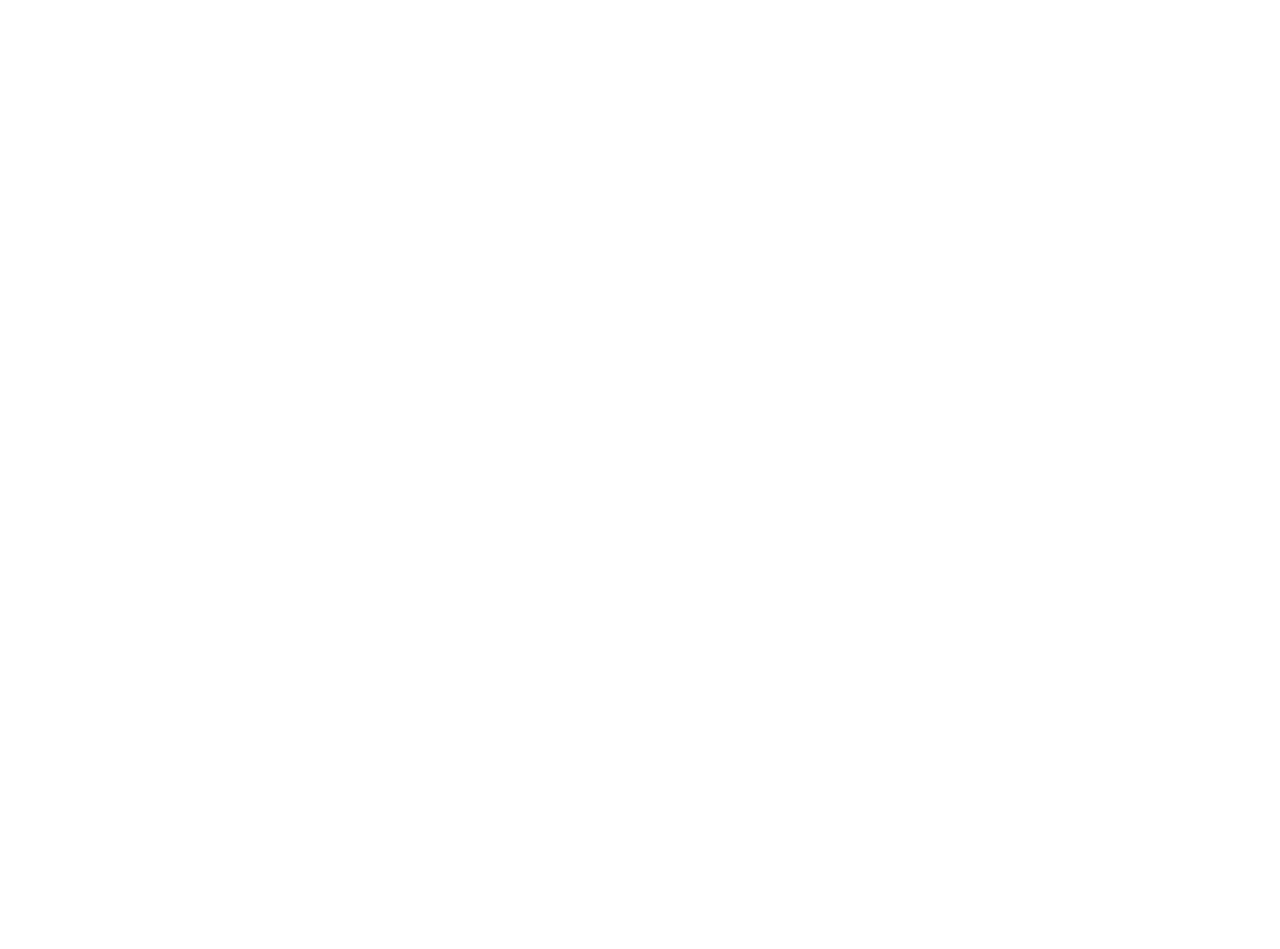
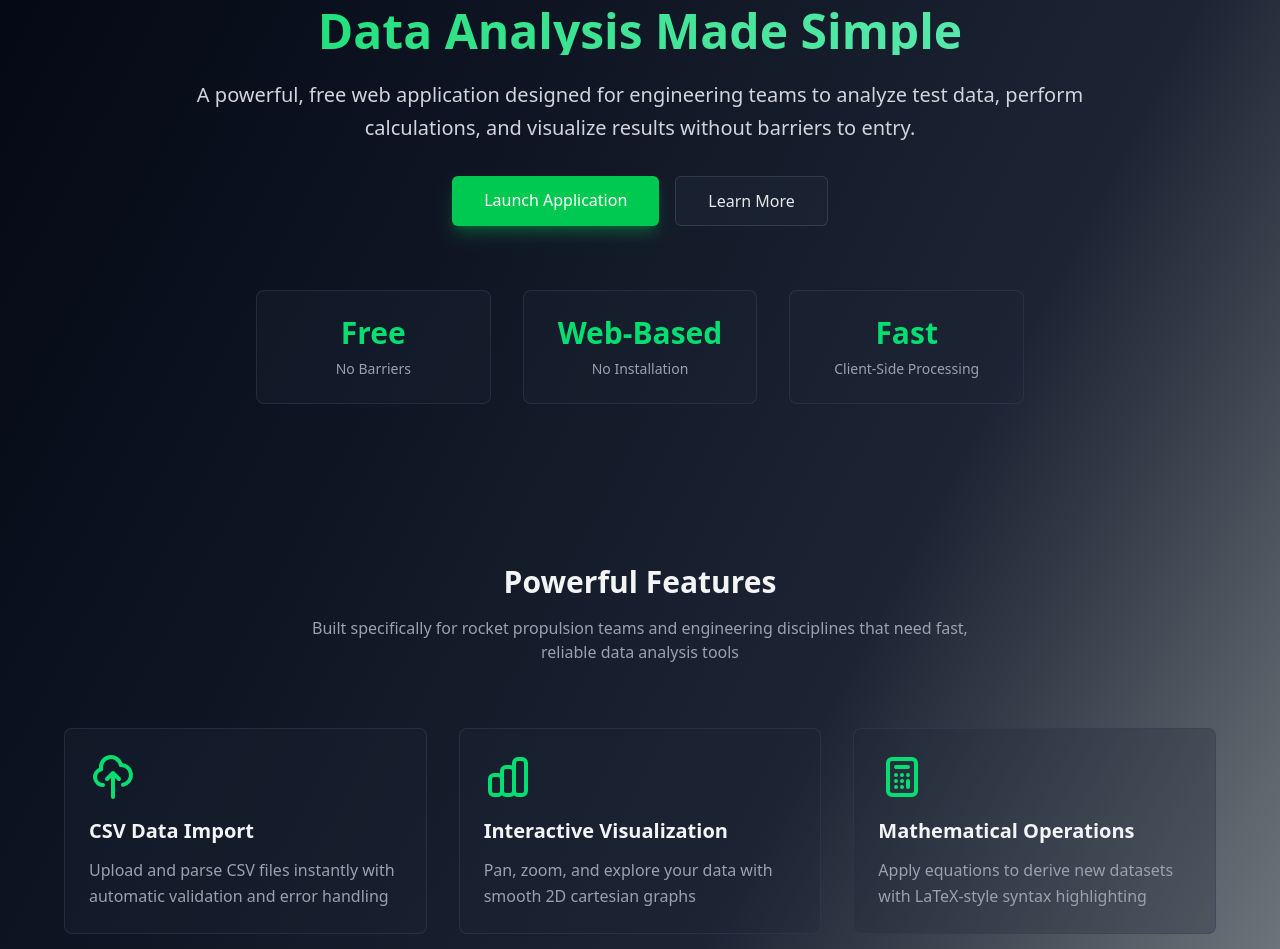
Before and after one commit to aidenmccollum/velociplot, a SvelteKit app: page /landing in a window 1280 px wide. Before the commit this address had no page. Shown: the part 148-1097 px from the top of the page. Before the commit the page ends 800 px from the top, so only its background shows below. Built offline with nearby package versions, Linux system fonts and the light colour scheme.

Commit message:
Created a landing page

```diff
--- a/src/routes/+page.svelte
+++ b/src/routes/+page.svelte
@@ -77,7 +77,12 @@
         style="width: {leftPaneWidth}%"
     >
         <div class="p-4 border-b border-gray-700/50">
-            <h1 class="text-2xl font-bold text-green-400">velociplot</h1>
+            <a
+                href="/landing"
+                class="text-2xl font-bold text-green-400 mb-3 px-3 py-2 bg-gray-900/50 hover:bg-gray-800/70 rounded-md transition-colors inline-block"
+            >
+                velociplot
+            </a>
         </div>
 
         <!-- Equation Input Section -->
--- /dev/null
+++ b/src/routes/landing/+page.svelte
@@ -0,0 +1,175 @@
+<script>
+    let features = [
+        {
+            title: "CSV Data Import",
+            description: "Upload and parse CSV files instantly with automatic validation and error handling",
+            icon: "M7 16a4 4 0 01-.88-7.903A5 5 0 1115.9 6L16 6a5 5 0 011 9.9M15 13l-3-3m0 0l-3 3m3-3v12"
+        },
+        {
+            title: "Interactive Visualization",
+            description: "Pan, zoom, and explore your data with smooth 2D cartesian graphs",
+            icon: "M9 19v-6a2 2 0 00-2-2H5a2 2 0 00-2 2v6a2 2 0 002 2h2a2 2 0 002-2zm0 0V9a2 2 0 012-2h2a2 2 0 012 2v10m-6 0a2 2 0 002 2h2a2 2 0 002-2m0 0V5a2 2 0 012-2h2a2 2 0 012 2v14a2 2 0 01-2 2h-2a2 2 0 01-2-2z"
+        },
+        {
+            title: "Mathematical Operations",
+            description: "Apply equations to derive new datasets with LaTeX-style syntax highlighting",
+            icon: "M9 7h6m0 10v-3m-3 3h.01M9 17h.01M9 14h.01M12 14h.01M15 11h.01M12 11h.01M9 11h.01M7 21h10a2 2 0 002-2V5a2 2 0 00-2-2H7a2 2 0 00-2 2v14a2 2 0 002 2z"
+        },
+        {
+            title: "Annotations & Markers",
+            description: "Mark critical events and add notes directly to your graphs for better collaboration",
+            icon: "M7 8h10M7 12h4m1 8l-4-4H5a2 2 0 01-2-2V6a2 2 0 012-2h14a2 2 0 012 2v8a2 2 0 01-2 2h-3l-4 4z"
+        },
+        {
+            title: "Team Collaboration",
+            description: "Share sessions, datasets, and analyses with your team members effortlessly",
+            icon: "M17 20h5v-2a3 3 0 00-5.356-1.857M17 20H7m10 0v-2c0-.656-.126-1.283-.356-1.857M7 20H2v-2a3 3 0 015.356-1.857M7 20v-2c0-.656.126-1.283.356-1.857m0 0a5.002 5.002 0 019.288 0M15 7a3 3 0 11-6 0 3 3 0 016 0zm6 3a2 2 0 11-4 0 2 2 0 014 0zM7 10a2 2 0 11-4 0 2 2 0 014 0z"
+        },
+        {
+            title: "Export & Share",
+            description: "Export high-quality plots and annotated graphs for reports and presentations",
+            icon: "M8.684 13.342C8.886 12.938 9 12.482 9 12c0-.482-.114-.938-.316-1.342m0 2.684a3 3 0 110-2.684m0 2.684l6.632 3.316m-6.632-6l6.632-3.316m0 0a3 3 0 105.367-2.684 3 3 0 00-5.367 2.684zm0 9.316a3 3 0 105.368 2.684 3 3 0 00-5.368-2.684z"
+        }
+    ];
+
+    let stats = [
+        { value: "Free", label: "No Barriers" },
+        { value: "Web-Based", label: "No Installation" },
+        { value: "Fast", label: "Client-Side Processing" }
+    ];
+</script>
+
+<div class="min-h-screen bg-gradient-to-br from-gray-950 via-gray-900/95 to-green-950/20 text-gray-100">
+    <!-- Header -->
+    <header class="border-b border-gray-700/50 bg-gray-900/90 shadow-xl shadow-black/50">
+        <div class="container mx-auto px-6 py-4">
+            <div class="flex items-center justify-between">
+                <h1 class="text-3xl font-bold text-green-400">velociplot</h1>
+                <nav class="flex gap-6 items-center">
+                    <a
+                        href="/"
+                        class="px-4 py-2 bg-green-500/20 hover:bg-green-500/30 border border-green-500/50 rounded-md text-green-400 transition-colors"
+                    >
+                        Get Started
+                    </a>
+                </nav>
+            </div>
+        </div>
+    </header>
+
+    <!-- Hero Section -->
+    <section class="container mx-auto px-6 py-20">
+        <div class="max-w-4xl mx-auto text-center">
+            <h2 class="text-5xl font-bold mb-6 bg-gradient-to-r from-green-400 to-emerald-300 bg-clip-text text-transparent">
+                Data Analysis Made Simple
+            </h2>
+            <p class="text-xl text-gray-300 mb-8 leading-relaxed">
+                A powerful, free web application designed for engineering teams to analyze test data,
+                perform calculations, and visualize results without barriers to entry.
+            </p>
+            <div class="flex gap-4 justify-center">
+                <a
+                    href="/"
+                    class="px-8 py-3 bg-green-500 hover:bg-green-600 rounded-md text-white font-medium transition-colors shadow-lg shadow-green-500/30"
+                >
+                    Launch Application
+                </a>
+                <a
+                    href="#features"
+                    class="px-8 py-3 bg-gray-800/50 hover:bg-gray-800/70 border border-gray-600/50 rounded-md text-gray-200 font-medium transition-colors"
+                >
+                    Learn More
+                </a>
+            </div>
+        </div>
+
+        <!-- Stats -->
+        <div class="grid grid-cols-3 gap-8 max-w-3xl mx-auto mt-16">
+            {#each stats as stat}
+                <div class="text-center p-6 bg-gray-800/30 border border-gray-700/50 rounded-lg">
+                    <div class="text-3xl font-bold text-green-400 mb-2">{stat.value}</div>
+                    <div class="text-sm text-gray-400">{stat.label}</div>
+                </div>
+            {/each}
+        </div>
+    </section>
+
+    <!-- Features Section -->
+    <section id="features" class="container mx-auto px-6 py-20">
+        <div class="text-center mb-16">
+            <h3 class="text-3xl font-bold mb-4 text-gray-100">Powerful Features</h3>
+            <p class="text-gray-400 max-w-2xl mx-auto">
+                Built specifically for rocket propulsion teams and engineering disciplines that need
+                fast, reliable data analysis tools
+            </p>
+        </div>
+
+        <div class="grid md:grid-cols-2 lg:grid-cols-3 gap-8 max-w-6xl mx-auto">
+            {#each features as feature}
+                <div class="p-6 bg-gray-800/30 border border-gray-700/50 rounded-lg hover:border-green-500/50 transition-all group">
+                    <div class="w-12 h-12 mb-4 text-green-400 group-hover:text-green-300 transition-colors">
+                        <svg class="w-full h-full" fill="none" stroke="currentColor" viewBox="0 0 24 24">
+                            <path stroke-linecap="round" stroke-linejoin="round" stroke-width="2" d={feature.icon} />
+                        </svg>
+                    </div>
+                    <h4 class="text-xl font-semibold mb-3 text-gray-100">{feature.title}</h4>
+                    <p class="text-gray-400 leading-relaxed">{feature.description}</p>
+                </div>
+            {/each}
+        </div>
+    </section>
+
+    <!-- Use Case Section -->
+    <section class="container mx-auto px-6 py-20">
+        <div class="max-w-4xl mx-auto bg-gray-800/30 border border-gray-700/50 rounded-lg p-8">
+            <h3 class="text-2xl font-bold mb-6 text-gray-100">Built for Engineering Teams</h3>
+            <div class="space-y-4 text-gray-300">
+                <p>
+                    Velociplot was created to solve a critical problem: engineering teams need to process
+                    large amounts of test data quickly, but existing tools are either too expensive, too complex,
+                    or not designed for collaborative workflows.
+                </p>
+                <p>
+                    Originally developed for the <span class="text-green-400 font-medium">Embry-Riddle Experimental
+                    Rocket Propulsion Lab (ERPL)</span>, Velociplot provides a zero-installation, browser-based
+                    solution that works anywhere, anytime.
+                </p>
+                <div class="mt-6 p-4 bg-gray-900/50 border-l-4 border-green-500 rounded">
+                    <p class="text-sm text-gray-400 italic">
+                        "No more expensive licenses or complex software installations. Just upload your CSV and start analyzing."
+                    </p>
+                </div>
+            </div>
+        </div>
+    </section>
+
+    <!-- CTA Section -->
+    <section class="container mx-auto px-6 py-20">
+        <div class="max-w-3xl mx-auto text-center">
+            <h3 class="text-3xl font-bold mb-6 text-gray-100">Ready to Get Started?</h3>
+            <p class="text-xl text-gray-300 mb-8">
+                No sign-up required. Start analyzing your data in seconds.
+            </p>
+            <a
+                href="/"
+                class="inline-block px-10 py-4 bg-green-500 hover:bg-green-600 rounded-md text-white font-medium text-lg transition-colors shadow-lg shadow-green-500/30"
+            >
+                Launch Velociplot
+            </a>
+        </div>
+    </section>
+
+    <!-- Footer -->
+    <footer class="border-t border-gray-700/50 bg-gray-900/90 mt-20">
+        <div class="container mx-auto px-6 py-8">
+            <div class="flex justify-between items-center">
+                <div class="text-sm text-gray-500">
+                    © 2025 Velociplot. Built for engineering excellence.
+                </div>
+                <div class="text-sm text-gray-500">
+                    Developed by Team Argentavis
+                </div>
+            </div>
+        </div>
+    </footer>
+</div>
```
